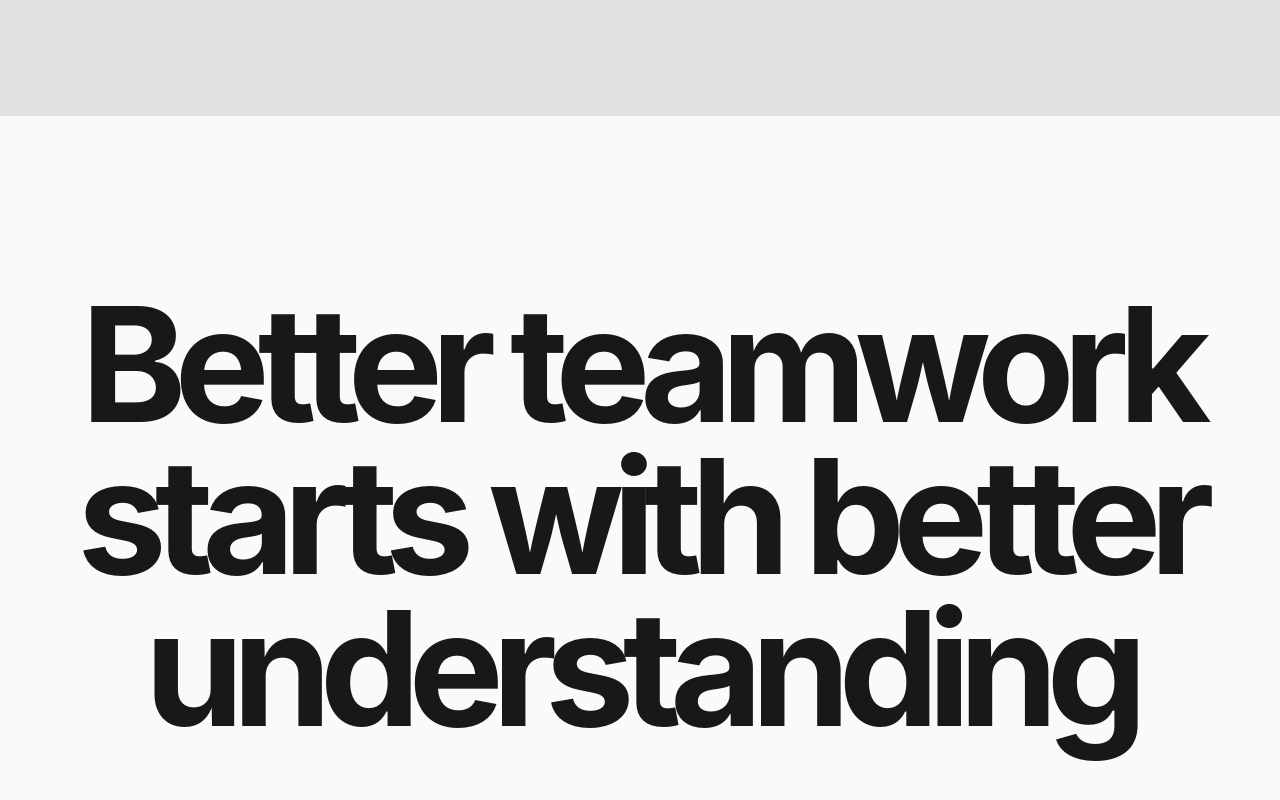
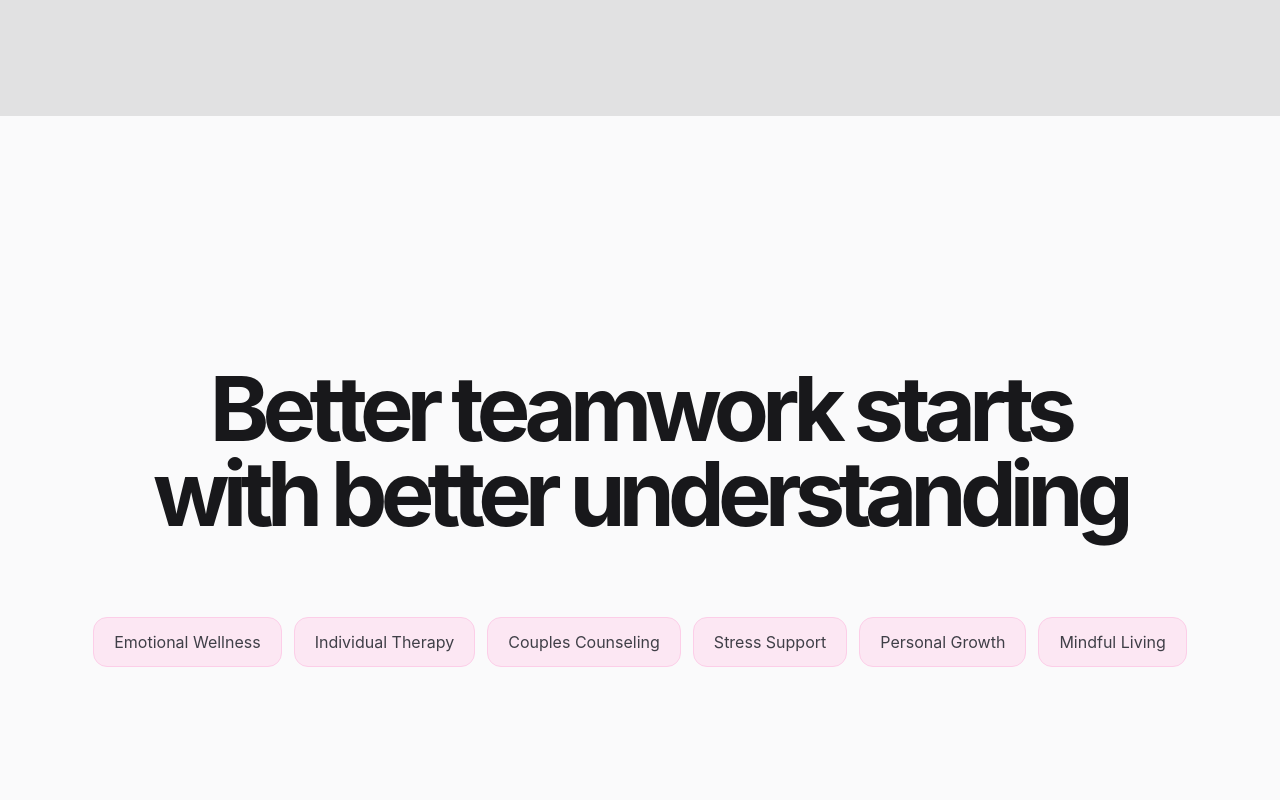
Before and after one commit to martamindacc/Aether, a Next.js app: page / in a window 1280 px wide. Shown: the part 684-1484 px from the top of the page. Built offline with nearby package versions, Linux system fonts and the light colour scheme.

Commit message:
feat: update navigation and add service highlights section

```diff
--- a/app/page.tsx
+++ b/app/page.tsx
@@ -12,7 +12,7 @@ export default function Home() {
         />
         <div className="absolute inset-0 bg-black/10" />
 
-        <nav className="absolute inset-x-4 top-4 z-10 flex items-center justify-between rounded-[1.5rem] border border-white/50 bg-white/45 px-4 py-3 shadow-lg shadow-zinc-900/5 backdrop-blur-xl sm:inset-x-6 sm:top-6 sm:px-6">
+        <nav className="fixed inset-x-4 top-4 z-20 flex items-center justify-between rounded-[1.5rem] border border-white/50 bg-white/50 px-4 py-3 shadow-lg shadow-zinc-900/5 backdrop-blur-xl sm:inset-x-6 sm:top-6 sm:px-6">
           <span className="text-lg font-medium tracking-[-0.04em] sm:text-xl">
             Therapy
           </span>
@@ -35,9 +35,26 @@ export default function Home() {
       </div>
 
       <section className="flex min-h-screen flex-col items-center justify-center px-6 py-24 text-center">
-        <h1 className="max-w-6xl text-balance text-6xl font-bold leading-[0.95] tracking-[-0.075em] sm:text-8xl lg:text-[10rem]">
+        <h1 className="max-w-6xl text-balance text-[90px] font-bold leading-[0.95] tracking-[-0.075em]">
           Better teamwork starts with better understanding
         </h1>
+        <div className="mt-20 flex max-w-7xl flex-wrap items-center justify-center gap-3">
+          {[
+            "Emotional Wellness",
+            "Individual Therapy",
+            "Couples Counseling",
+            "Stress Support",
+            "Personal Growth",
+            "Mindful Living",
+          ].map((pill) => (
+            <span
+              key={pill}
+              className="rounded-xl border border-pink-200 bg-pink-100 px-5 py-3 text-base text-zinc-700"
+            >
+              {pill}
+            </span>
+          ))}
+        </div>
       </section>
     </main>
   );
```
